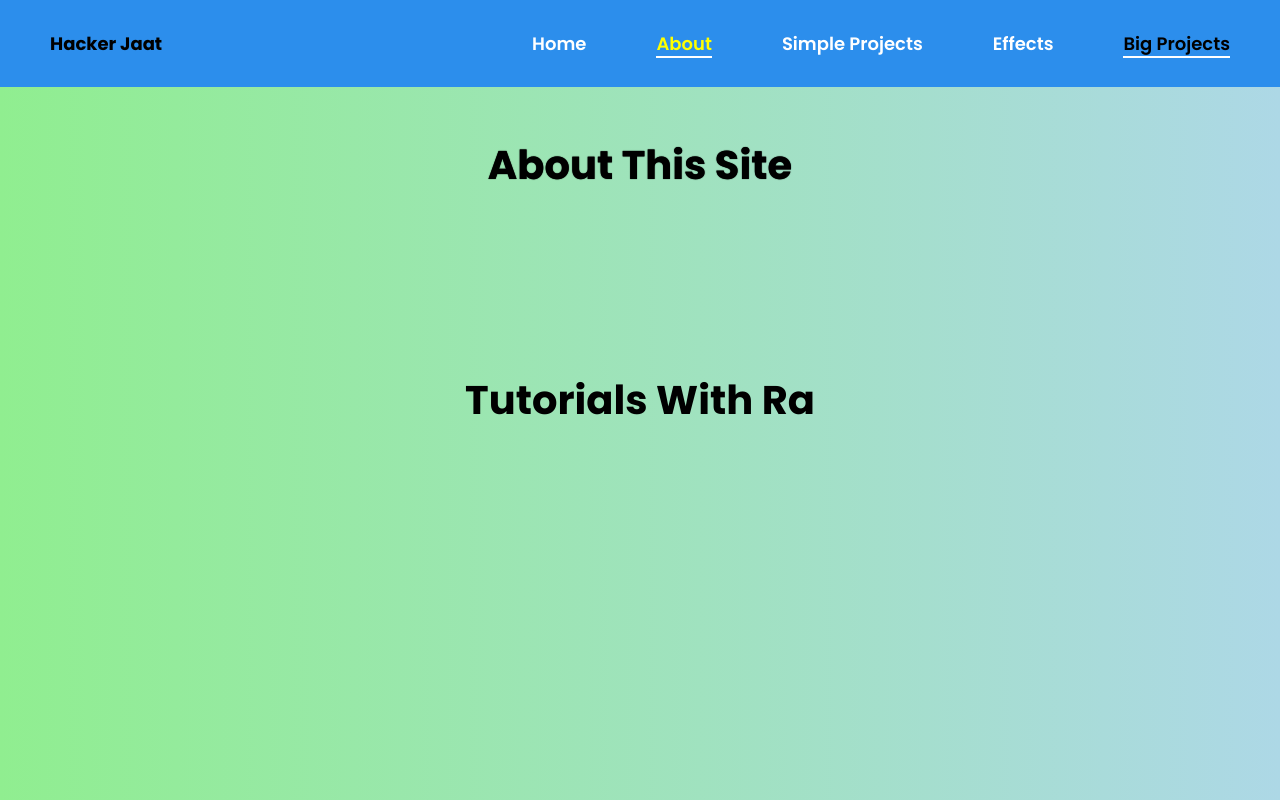
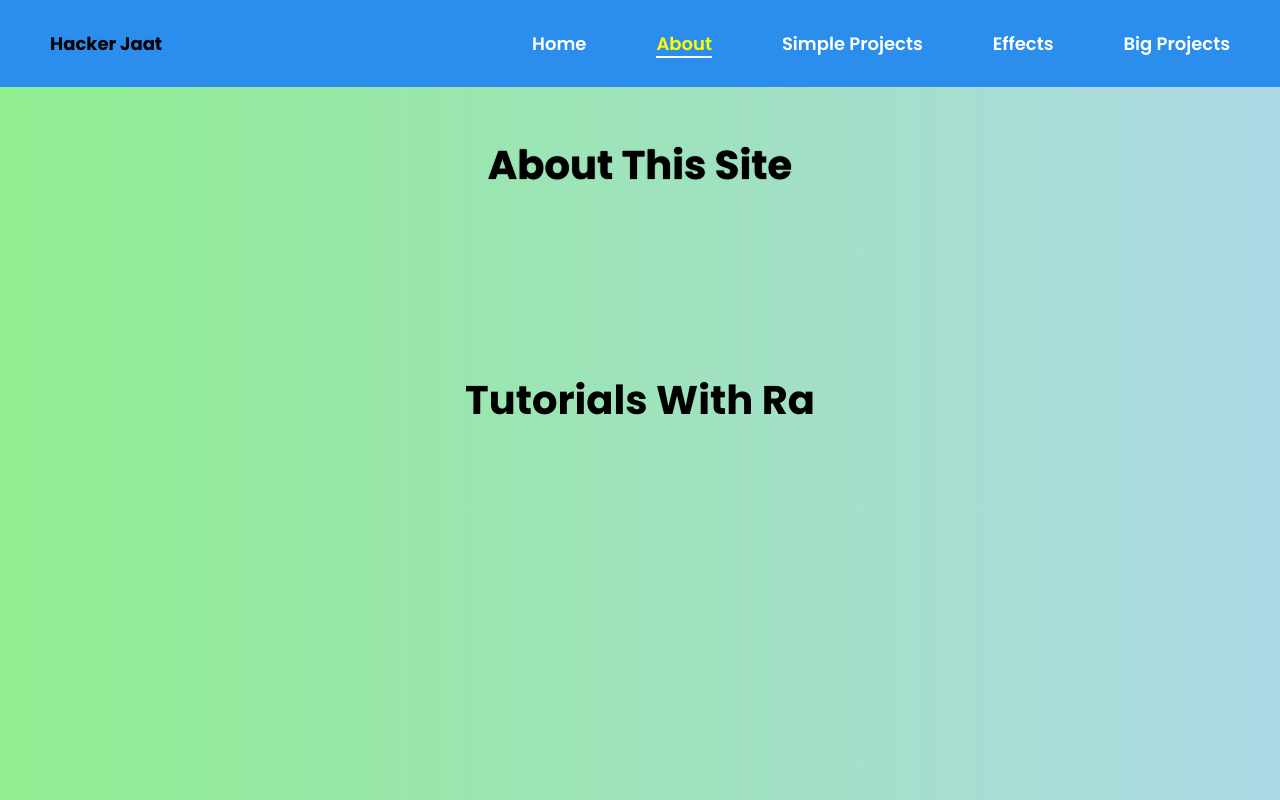
Before and after one commit to HackerJaatWorld/HackerJaat, a plain HTML site: page about/about.html in a window 1280 px wide. Drawn offline with Linux system fonts and the light colour scheme.

Commit message:
Update about.html

```diff
--- a/about/about.html
+++ b/about/about.html
@@ -31,7 +31,7 @@
                     <a href="../effects/effect.html">Effects</a>
                 </li>
                 <li>
-                    <a style="color: black; border-bottom: 2px solid #ffffff;" href="big-projects.html">Big Projects</a>
+                    <a href="../big-projects/big-projects.html">Big Projects</a>
                 </li>
             </ul>
         </nav>
```
